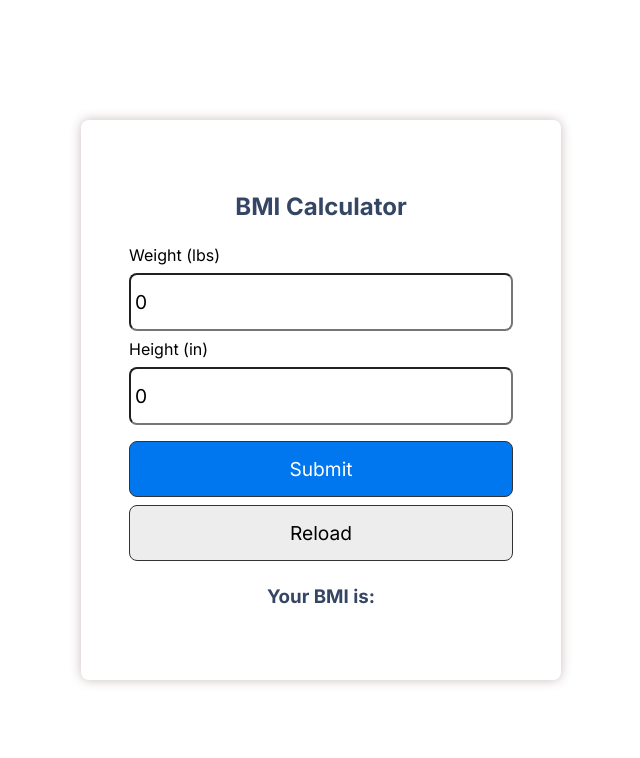
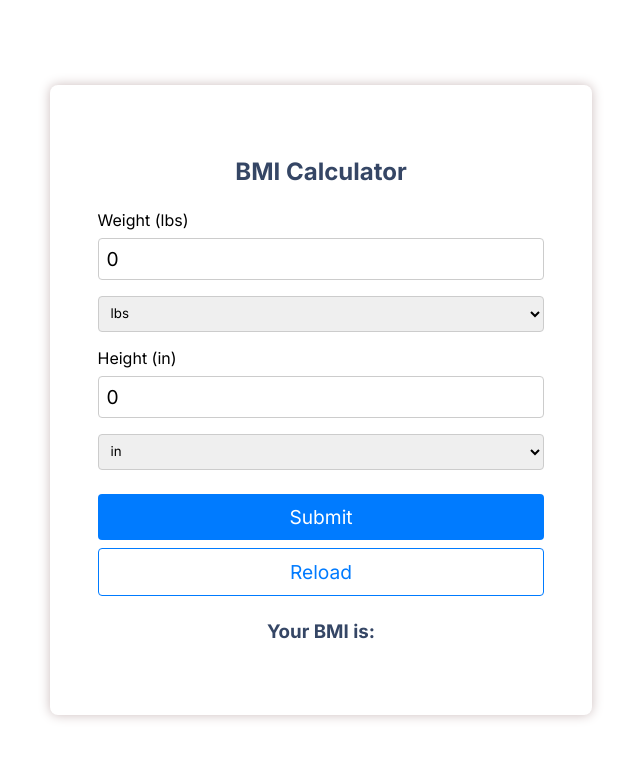
Before and after one commit to iiitl/bmi_calculator, a React (Create React App) app: page / in a window 1280 px wide. Shown: the top 758 px of the page, without its empty margins (319-959 px from the left). Built offline with nearby package versions, Linux system fonts and the light colour scheme.

Commit message:
added multiUnit support

```diff
--- a/src/App.css
+++ b/src/App.css
@@ -36,3 +36,36 @@
     transform: rotate(360deg);
   }
 }
+
+input[type="text"],
+select {
+  width: 100%;
+  padding: 0.5rem;
+  margin-bottom: 1rem;
+  border-radius: 4px;
+  border: 1px solid #ccc;
+}
+
+
+.btn {
+  background-color: #007bff;
+  color: white;
+  border: none;
+  padding: 0.7rem 1.2rem;
+  border-radius: 4px;
+  cursor: pointer;
+  margin-right: 0.5rem;
+}
+
+.btn:hover {
+  background-color: #0056b3;
+}
+
+.btn-outline {
+  background-color: #fff;
+  color: #007bff;
+  border: 1px solid #007bff;
+  padding: 0.7rem 1.2rem;
+  border-radius: 4px;
+  cursor: pointer;
+}
--- a/src/App.js
+++ b/src/App.js
@@ -9,27 +9,44 @@ function App() {
   const [bmi, setBmi] = useState('')
   const [message, setMessage] = useState('')
 
+  // New state for unit selection
+  const [weightUnit, setWeightUnit] = useState('lbs')  // options: 'lbs' or 'kg'
+  const [heightUnit, setHeightUnit] = useState('in')     // options: 'in' or 'cm'
+
   let calcBmi = (event) => {
     event.preventDefault()
     console.log(event);
 
-    if (weight === 0 || height === 0) {
+    const weightNum = Number(weight)
+    const heightNum = Number(height)
+    if (isNaN(weightNum) || isNaN(heightNum) || weightNum <= 0 || heightNum <= 0) {
       alert('Please enter a valid weight and height')
     } else {
-      let bmi = (weight / (height * height) * 703)
+      let weightInLbs, heightInInches;
+      if (weightUnit === 'kg') {
+        weightInLbs = weightNum * 2.205;
+      } else {
+        weightInLbs = weightNum;
+      }
+
+      if (heightUnit === 'cm') {
+        heightInInches = heightNum / 2.54;
+      } else {
+        heightInInches = heightNum;
+      }
+
+      let bmi = (weightInLbs / (heightInInches * heightInInches) * 703)
       setBmi(bmi.toFixed(1))
-
 
       if (bmi < 18.5) {
         setMessage('You are underweight')
-        }  else if (bmi >= 18.5 && bmi < 25) {
+      } else if (bmi >= 18.5 && bmi < 25) {
         setMessage('You have healthy weight')
-        } else if (bmi>=25 && bmi <30) {
+      } else if (bmi >= 25 && bmi < 30) {
         setMessage('You are overweight')
-        }else{
+      } else {
         setMessage('You are obese')
       }
-
     }
   }
 
@@ -37,19 +54,36 @@ function App() {
     window.location.reload()
   }
 
-
   return (
     <div className="app">
       <div className='container'>
         <h2 className='center'>BMI Calculator</h2>
         <form onSubmit={calcBmi}>
           <div>
-            <label>Weight (lbs)</label>
-            <input type="text" placeholder='Enter Weight in lbs' value={weight} onChange={(e) => setWeight(e.target.value)} />
+            <label>Weight ({weightUnit})</label>
+            <input
+              type="text"
+              placeholder={`Enter Weight in ${weightUnit}`}
+              value={weight}
+              onChange={(e) => setWeight(e.target.value)}
+            />
+            <select value={weightUnit} onChange={(e) => setWeightUnit(e.target.value)}>
+              <option value="lbs">lbs</option>
+              <option value="kg">kg</option>
+            </select>
           </div>
           <div>
-            <label>Height (in)</label>
-            <input type="text" placeholder='Enter height in inches' value={height} onChange={(event) => setHeight(event.target.value)} />
+            <label>Height ({heightUnit})</label>
+            <input
+              type="text"
+              placeholder={`Enter height in ${heightUnit}`}
+              value={height}
+              onChange={(event) => setHeight(event.target.value)}
+            />
+            <select value={heightUnit} onChange={(e) => setHeightUnit(e.target.value)}>
+              <option value="in">in</option>
+              <option value="cm">cm</option>
+            </select>
           </div>
           <div>
             <button className='btn' type='submit'>Submit</button>
```
Lines whose indentation alone changed are shown as unchanged.
